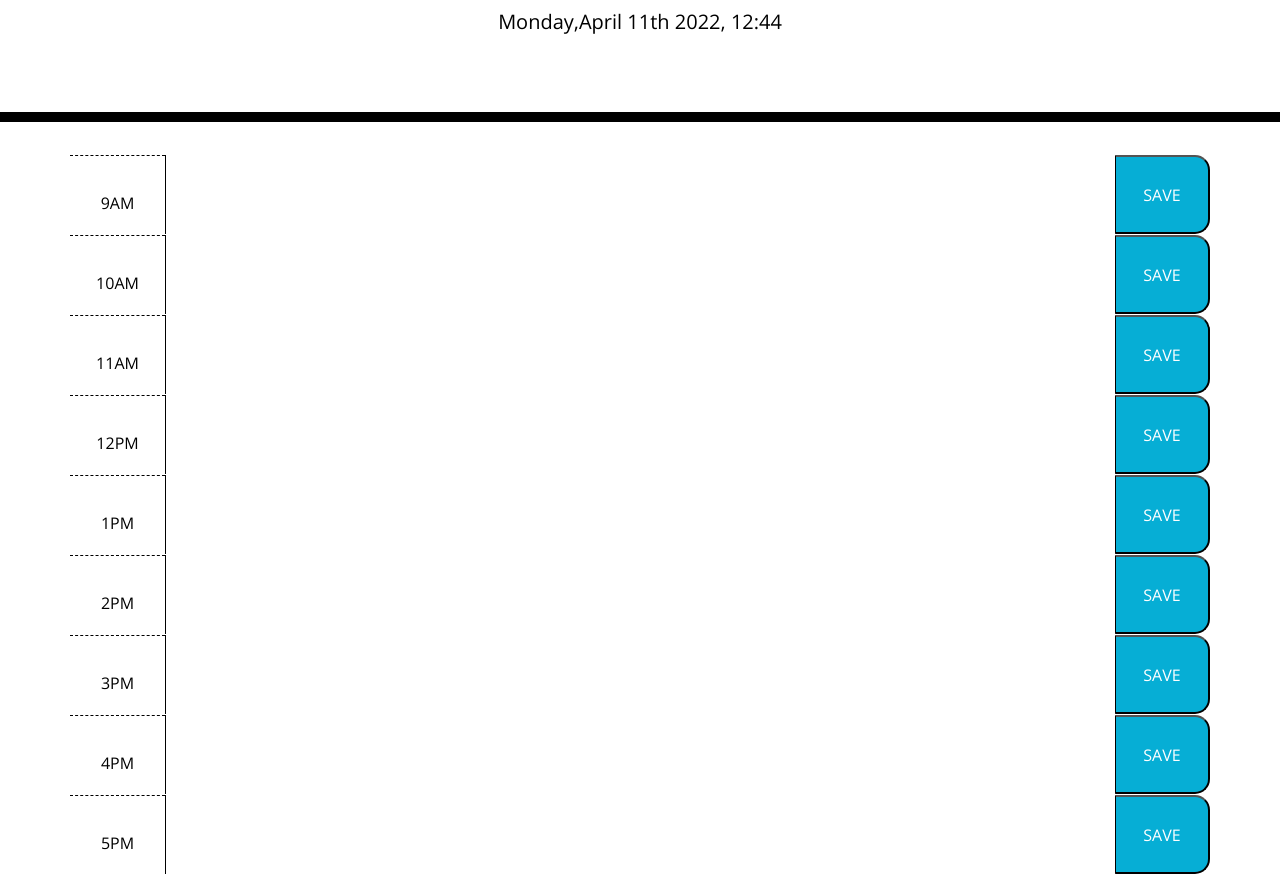
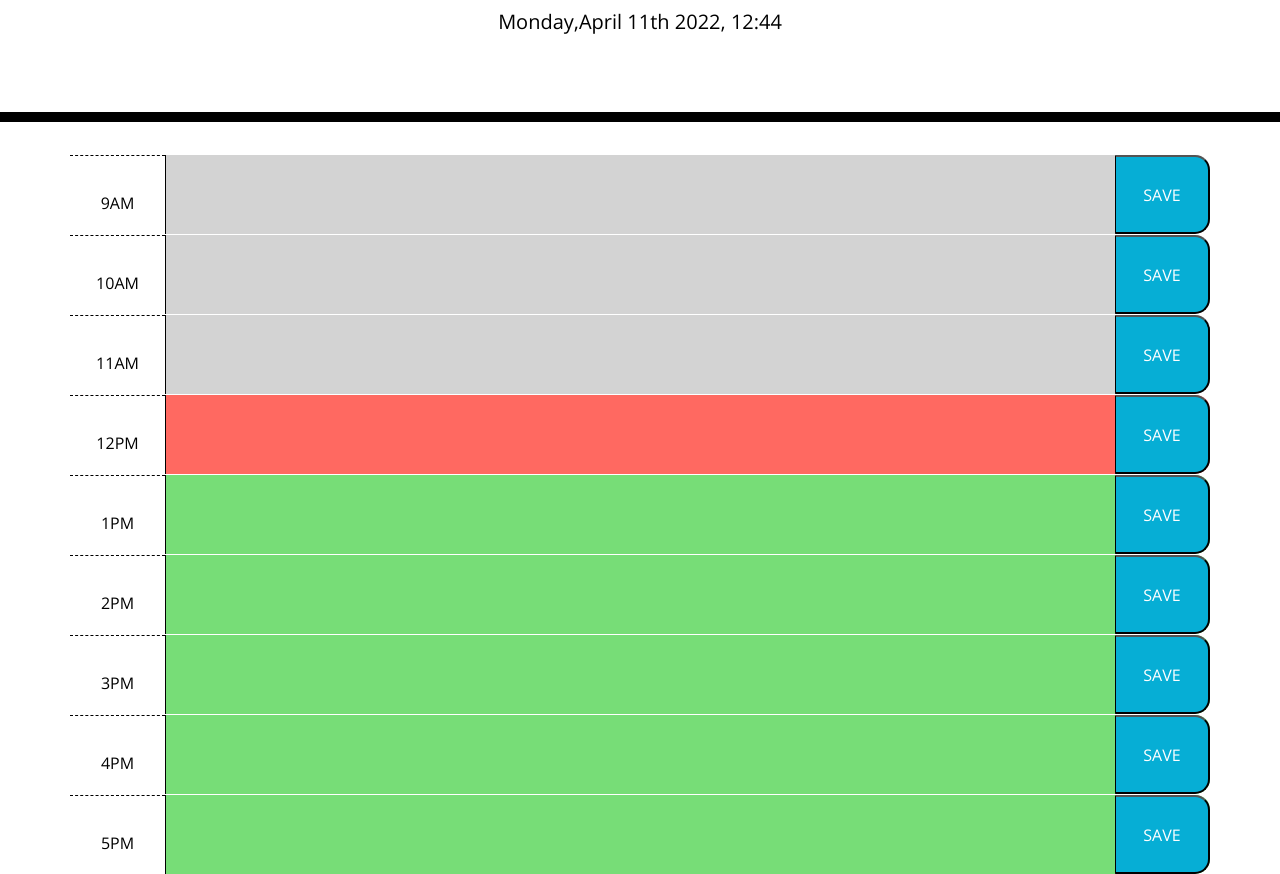
Before and after one commit to Gkal14/day-planner, a plain HTML site: page index.html in a window 1280 px wide. Shown: the part 182-1056 px from the top of the page. Drawn offline with nearby package versions, Linux system fonts and the light colour scheme.

Commit message:
The clock operates in 24 hour time therefore the Timeblock ID needed to as well

```diff
--- a/index.html
+++ b/index.html
@@ -35,7 +35,7 @@
             9AM
         </div>
         <textarea class="col-lg-10 col-sm-8 description"></textarea>
-        <button class="col-lg-1 col-sm-2 saveBtn">SAVE<i class="save"></i></button>
+        <button class="col-lg-1 col-sm-2 saveBtn">SAVE</button>
         </div>
 
       <div id="10" class="row time-block">
@@ -43,7 +43,7 @@
             10AM
         </div>
         <textarea class="col-lg-10 col-sm-8 description"></textarea>
-        <button class="col-lg-1 col-sm-2 saveBtn">SAVE<i class="save"></i></button>
+        <button class="col-lg-1 col-sm-2 saveBtn">SAVE</button>
         </div>
 
       <div id="11" class="row time-block">
@@ -51,7 +51,7 @@
             11AM
         </div>
         <textarea class="col-lg-10 col-sm-8 description"></textarea>
-        <button class="col-lg-1 col-sm-2 saveBtn">SAVE<i class="save"></i></button>
+        <button class="col-lg-1 col-sm-2 saveBtn">SAVE</button>
         </div>
 
       <div id="12" class="row time-block">
@@ -59,47 +59,47 @@
             12PM
         </div>
         <textarea class="col-lg-10 col-sm-8 description"></textarea>
-        <button class="col-lg-1 col-sm-2 saveBtn">SAVE<i class="save"></i></button>
+        <button class="col-lg-1 col-sm-2 saveBtn">SAVE</button>
         </div>
 
-      <div id="1" class="row time-block">
+      <div id="13" class="row time-block">
         <div class="hour col-lg-1 col-sm-2">
             1PM
         </div>
         <textarea class="col-lg-10 col-sm-8 description"></textarea>
-        <button class="col-lg-1 col-sm-2 saveBtn">SAVE<i class="save"></i></button>
+        <button class="col-lg-1 col-sm-2 saveBtn">SAVE</button>
         </div>
 
-      <div id="2" class="row time-block">
+      <div id="14" class="row time-block">
         <div class="hour col-lg-1 col-sm-2">
             2PM
         </div>
         <textarea class="col-lg-10 col-sm-8 description"></textarea>
-        <button class="col-lg-1 col-sm-2 saveBtn">SAVE<i class="save"></i></button>
+        <button class="col-lg-1 col-sm-2 saveBtn">SAVE</button>
         </div>
 
-      <div id="3" class="row time-block">
+      <div id="15" class="row time-block">
         <div class="hour col-lg-1 col-sm-2">
             3PM
         </div>
         <textarea class="col-lg-10 col-sm-8 description"></textarea>
-        <button class="col-lg-1 col-sm-2 saveBtn">SAVE<i class="save"></i></button>
+        <button class="col-lg-1 col-sm-2 saveBtn">SAVE</button>
         </div>
 
-      <div id="4" class="row time-block">
+      <div id="16" class="row time-block">
         <div class="hour col-lg-1 col-sm-2">
             4PM
         </div>
         <textarea class="col-lg-10 col-sm-8 description"></textarea>
-        <button class="col-lg-1 col-sm-2 saveBtn">SAVE<i class="save"></i></button>
+        <button class="col-lg-1 col-sm-2 saveBtn">SAVE</button>
         </div>
 
-      <div id="5" class="row time-block">
+      <div id="17" class="row time-block">
         <div class="hour col-lg-1 col-sm-2">
             5PM
         </div>
         <textarea class="col-lg-10 col-sm-8 description"></textarea>
-        <button class="col-lg-1 col-sm-2 saveBtn">SAVE<i class="save"></i></button>
+        <button class="col-lg-1 col-sm-2 saveBtn">SAVE</button>
         </div>
 
     </div>
--- a/script.js
+++ b/script.js
@@ -6,12 +6,12 @@ function init(){
 
 // Timeblocks to be checked every minute for colour updates
 timeBlocks();
-setInterval(timeBlocks,60000);
+setInterval (timeBlocks,60000);
 
 // Timeblocks to be updated and loaded with saved data in local storage
-$(".time-row").each(function(){
-    var block= $(this).attr("id");
-    $("#" + block + " textarea").text(localStorage.getItem(moment().format("DDDYYYY") + block));
+$(".time-block").each(function(){
+    var blockId= $(this).attr("id");
+    $("#" + blockId + " textarea").text(localStorage.getItem(moment().format("DD MM YYYY") + blockId));
 });
 
 // Handler for save button
@@ -20,13 +20,15 @@ $(".saveBtn").on("click",handleSave);
 
 function timeBlocks(){
 
-    $(".time-row").each(function(){
+    $(".time-block").each(function(){
         var blockTime= parseInt($(this).attr("id").replace("hour-", ""));
         var currentTime= parseInt(moment().format("H"));
 
-        if (blockTime<currentTime){
+        $(this).removeClass("past", "present", "future");
+
+        if (blockTime < currentTime) {
             $(this).addClass("past");
-        } else if (blockTime>currentTime){
+        } else if (blockTime > currentTime){
             $(this).addClass("future");
         } else {
             $(this).addClass("present");
@@ -37,5 +39,5 @@ function timeBlocks(){
 
 function handleSave(event){
     var hourId=$(this).parent().attr("id");
-    localStorage.setItem(moment().format("DD MM YYYY s")+ hourId, $("#" + hourId + " textarea").val());
+    localStorage.setItem(moment().format("DD MM YYYY")+ hourId, $("#" + hourId + " textarea").val());
 }
```
